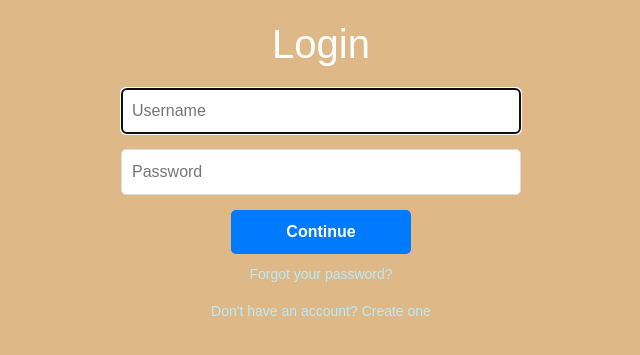
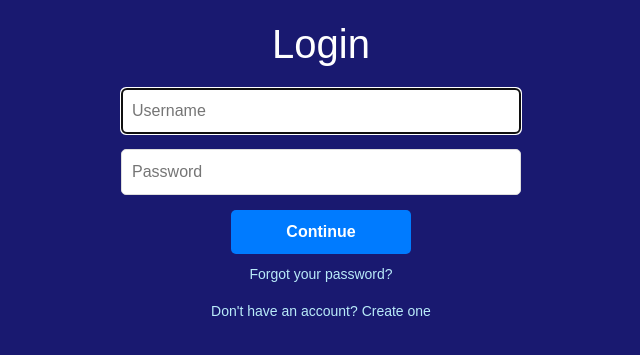
Before and after one commit to DavidClusker/Group-Project-, a PHP site: page / in a window 1280 px wide. Shown: the top 355 px of the page, without its empty margins (319-959 px from the left). Run offline with PHP 8.4, Linux system fonts and the light colour scheme.

Commit message:
Add files via upload

```diff
--- a/Group-Project--main (1)/Group-Project--main/The project is here/public/main.css
+++ b/Group-Project--main (1)/Group-Project--main/The project is here/public/main.css
@@ -4,7 +4,7 @@
 
 body, .container, .form {
     font-family: Arial, sans-serif;
-    background-color: burlywood;
+    background-color: MidnightBlue;
     margin: 0;
     padding: 0;
     text-align: center;
@@ -127,7 +127,7 @@ button:hover, .form-button:hover, .email-button:hover {
 .top {
     padding: 10px;
     text-align: center;
-    background-color: burlywood;
+    background-color: MidnightBlue;
 }
 
 .selection {
```
